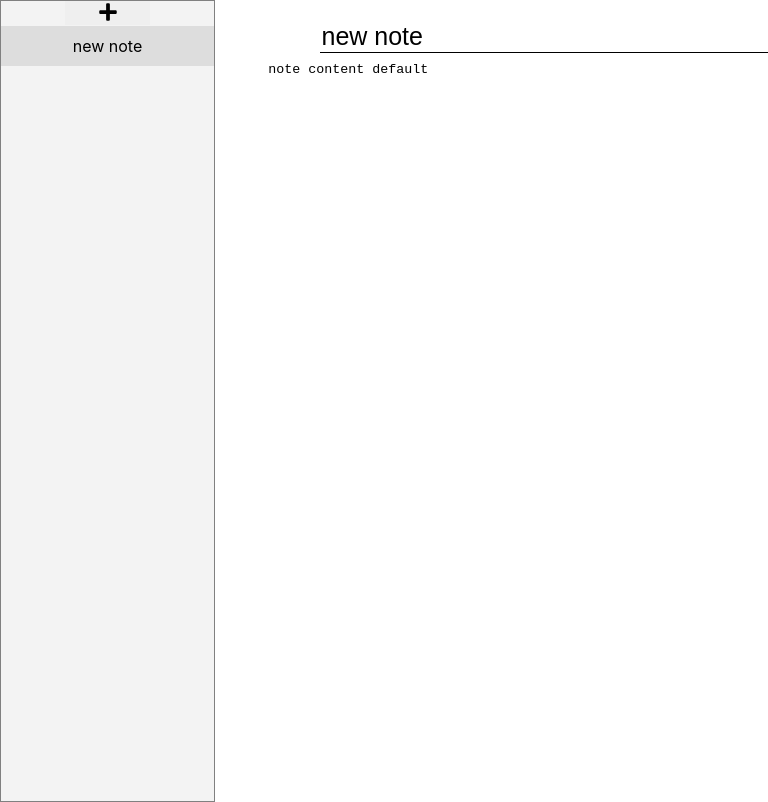
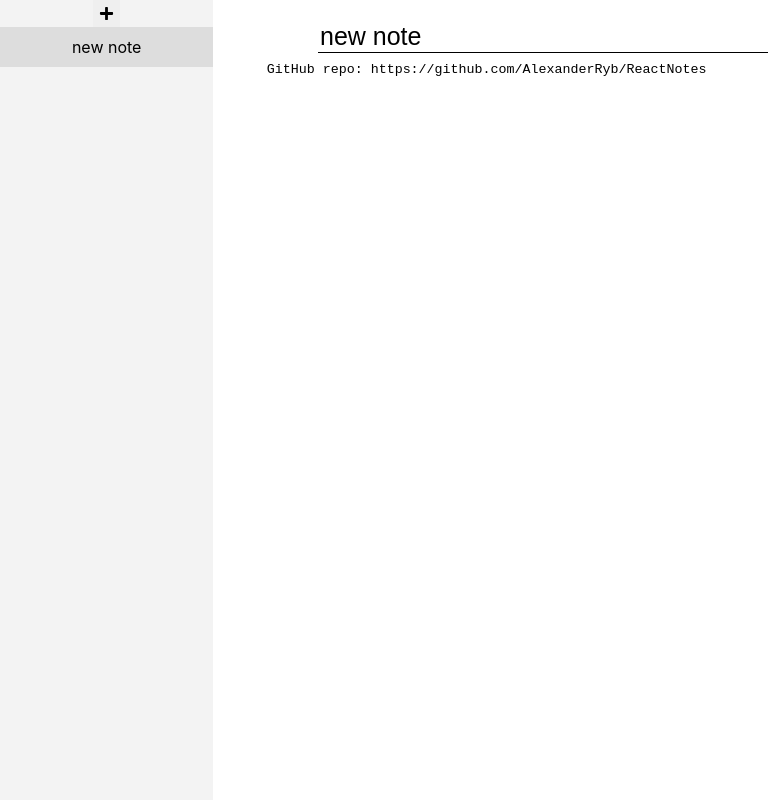
Before and after one commit to AlexanderRyb/ReactNotes, a React (Create React App) app: page / in a window 1280 px wide. Shown: the whole page, without its empty margins (0-768 px from the left). Built offline with nearby package versions, Linux system fonts and the light colour scheme.

Commit message:
more styles

```diff
--- a/src/Components/Editor/editor.css
+++ b/src/Components/Editor/editor.css
@@ -23,5 +23,7 @@
     width: 90%;
     height: 100%;
     resize: none;
-    border: none
+    border: none;
+    overflow: auto;
+    outline: none;
 }
--- a/src/Components/Sidebar/Sidebar.tsx
+++ b/src/Components/Sidebar/Sidebar.tsx
@@ -30,7 +30,11 @@ notes = notelist.map((item: any) => (
 
   return (
     <div className="main-body">
-      <button className='new-note-button' onClick={handleClick} ><FaPlus style={{ fontSize: '20px'}}></FaPlus></button>
+      <button className='new-note-button' onClick={handleClick} >
+        <FaPlus style={{ fontSize: '15px', display: 'block', margin: "auto"}}></FaPlus>
+        <div className='new-note-tooltip'>create new note</div>
+
+      </button>
       <div>{notes}</div>
     </div>
   )
--- a/src/Components/Sidebar/sidebar.css
+++ b/src/Components/Sidebar/sidebar.css
@@ -1,16 +1,41 @@
 .main-body {
   width: 20%;
   height: 100vh;
-  border: 1px solid grey;
   background-color: #f3f3f3;
 }
 .new-note-button {
-  width: 100px;
+  width: auto;
+  aspect-ratio: 1 / 1;
+  display: block;
+  margin: auto;
+
+  border: none;
+  box-sizing: border-box;
+}
+.new-note-tooltip{
+  visibility: hidden;
+  position: absolute;
+  box-sizing: border-box;
+
+  width: auto;
+
+
+}
+.new-note-button:hover{
+  box-sizing: border-box;
+  /* border: 1px dotted black; */
+
+  cursor: pointer;
+
+
 }
 .note-item {
   width: 100%;
   box-sizing: border-box;
   padding: 10px;
+}
+.note-item:hover, .active-note-item:hover{
+  cursor: pointer;
 }
 .active-note-item {
   height: 40px;
@@ -20,8 +45,3 @@
   background-color: #dddddd;
   height: 100%;
 }
-.new-note-button{
-    width: 40%;
-    Height: 3%;
-    border: none;
-}
--- a/src/redux/reducer.js
+++ b/src/redux/reducer.js
@@ -1,6 +1,6 @@
 const initialState = {
     notes:[
-        { id: 0, title: "new note", content: 'note content default'},
+        { id: 0, title: "new note", content: 'GitHub repo: https://github.com/AlexanderRyb/ReactNotes'},
     ],
     activeNote: 0,
     editorValue:""
```
